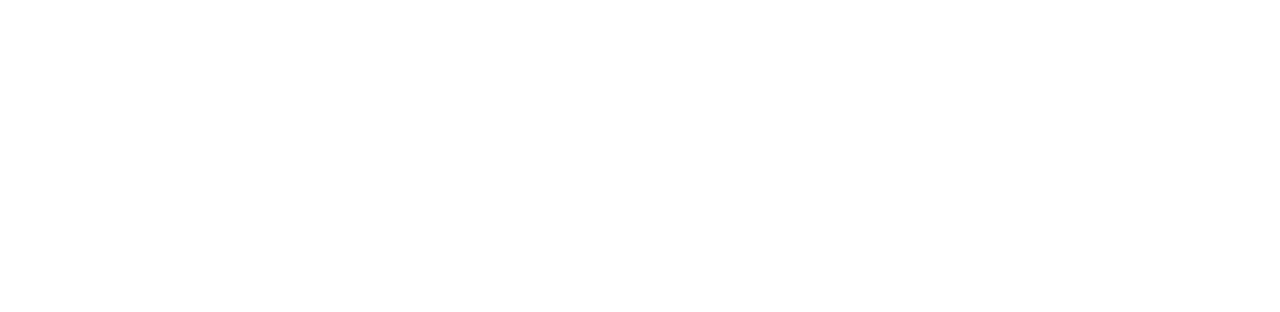
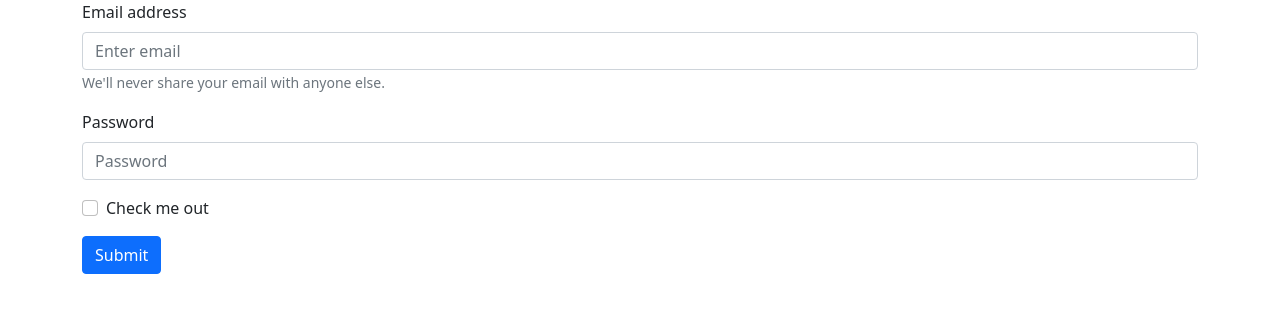
Before and after one commit to GeraldHero/Admin-Panel, a React (Create React App) app in the folder client/: page /login in a window 1280 px wide. Shown: the top 312 px of the page. Built offline with nearby package versions, Linux system fonts and the light colour scheme.

Commit message:
add Route and folder structure

```diff
--- a/client/package.json
+++ b/client/package.json
@@ -7,7 +7,9 @@
     "@testing-library/react": "^11.1.0",
     "@testing-library/user-event": "^12.1.10",
     "axios": "^0.24.0",
+    "bootstrap": "5.1.3",
     "react": "^17.0.2",
+    "react-bootstrap": "^2.0.3",
     "react-dom": "^17.0.2",
     "react-router-dom": "^6.0.2",
     "react-scripts": "4.0.3",
--- a/client/src/App.js
+++ b/client/src/App.js
@@ -1,8 +1,20 @@
-import logo from './logo.svg';
-import './App.css';
-
+import React, { lazy, Suspense } from 'react';
+import { BrowserRouter, Routes, Route } from 'react-router-dom';
+import MyNavbar from './components/MyNavbar';
+import MyLoading from './components/layouts/MyLoader';
+const MyLogin = lazy(() => import('./pages/MyLogin'));
+const MyHomePage = lazy(() => import('./pages/MyHomePage'));
 function App() {
-  return <div className="App"></div>;
+  return (
+    <Suspense fallback={<MyLoading />}>
+      <BrowserRouter>
+        <Routes>
+          <Route path="/" element={<MyHomePage />}></Route>{' '}
+          <Route path="/login" element={<MyLogin />}></Route>
+        </Routes>
+      </BrowserRouter>
+    </Suspense>
+  );
 }
 
 export default App;
--- /dev/null
+++ b/client/src/components/MyNavbar.jsx
@@ -0,0 +1,25 @@
+import React from 'react';
+
+import { Navbar, Container, Nav } from 'react-bootstrap';
+const MyNavbar = () => {
+  return (
+    <Navbar bg="dark" variant="dark">
+      <Container>
+        <Navbar.Brand href="#home">Admin</Navbar.Brand>
+        <Nav className="me-right  mx-5">
+          <Nav.Link className="mx-2" href="#home">
+            Home
+          </Nav.Link>
+          <Nav.Link className="mx-3" href="#features">
+            About
+          </Nav.Link>
+          <Nav.Link className="mr-5" href="#pricing">
+            Login
+          </Nav.Link>
+        </Nav>
+      </Container>
+    </Navbar>
+  );
+};
+
+export default MyNavbar;
--- /dev/null
+++ b/client/src/components/layouts/MyLoader.css
@@ -0,0 +1,27 @@
+.loader {
+  position: relative;
+  width: 100px;
+  height: 100px;
+}
+
+.loader:before,
+.loader:after {
+  content: '';
+  border-radius: 50%;
+  position: absolute;
+  inset: 0;
+  box-shadow: 0 0 10px 2px rgba(0, 0, 0, 0.3) inset;
+}
+.loader:after {
+  box-shadow: 0 2px 0 #ff3d00 inset;
+  animation: rotate 2s linear infinite;
+}
+
+@keyframes rotate {
+  0% {
+    transform: rotate(0);
+  }
+  100% {
+    transform: rotate(360deg);
+  }
+}
--- /dev/null
+++ b/client/src/components/layouts/MyLoader.jsx
@@ -0,0 +1,12 @@
+import React from 'react';
+import './MyLoader.css';
+
+const MyLoading = () => {
+  return (
+    <div>
+      <span className="loader"></span>
+    </div>
+  );
+};
+
+export default MyLoading;
--- /dev/null
+++ b/client/src/controllers/myLogin/MyLoginForm.jsx
@@ -0,0 +1,28 @@
+import React from 'react';
+import { Form, Button } from 'react-bootstrap';
+const MyLoginForm = () => {
+  return (
+    <Form>
+      <Form.Group className="mb-3" controlId="formBasicEmail">
+        <Form.Label>Email address</Form.Label>
+        <Form.Control type="email" placeholder="Enter email" />
+        <Form.Text className="text-muted">
+          We'll never share your email with anyone else.
+        </Form.Text>
+      </Form.Group>
+
+      <Form.Group className="mb-3" controlId="formBasicPassword">
+        <Form.Label>Password</Form.Label>
+        <Form.Control type="password" placeholder="Password" />
+      </Form.Group>
+      <Form.Group className="mb-3" controlId="formBasicCheckbox">
+        <Form.Check type="checkbox" label="Check me out" />
+      </Form.Group>
+      <Button variant="primary" type="submit">
+        Submit
+      </Button>
+    </Form>
+  );
+};
+
+export default MyLoginForm;
--- a/client/src/index.js
+++ b/client/src/index.js
@@ -2,8 +2,8 @@ import React from 'react';
 import ReactDOM from 'react-dom';
 import './index.css';
 import App from './App';
-import reportWebVitals from './reportWebVitals';
-
+// import reportWebVitals from './reportWebVitals';
+import 'bootstrap/dist/css/bootstrap.min.css';
 ReactDOM.render(
   <React.StrictMode>
     <App />
@@ -14,4 +14,4 @@ ReactDOM.render(
 // If you want to start measuring performance in your app, pass a function
 // to log results (for example: reportWebVitals(console.log))
 // or send to an analytics endpoint. Learn more: https://bit.ly/CRA-vitals
-reportWebVitals();
+// reportWebVitals();
--- /dev/null
+++ b/client/src/pages/MyHomePage.jsx
@@ -0,0 +1,7 @@
+import React from 'react';
+
+const MyHomePage = () => {
+  return <div>this homepage</div>;
+};
+
+export default MyHomePage;
--- /dev/null
+++ b/client/src/pages/MyLogin.jsx
@@ -0,0 +1,12 @@
+import React from 'react';
+import { Container } from 'react-bootstrap';
+import MyLoginForm from '../controllers/myLogin/MyLoginForm';
+const MyLogin = () => {
+  return (
+    <Container>
+      <MyLoginForm />
+    </Container>
+  );
+};
+
+export default MyLogin;
```
Also changed, not shown: client/src/assets/Image/logo.png (added), 1 other file (tests, documents, lock files or other folders).
